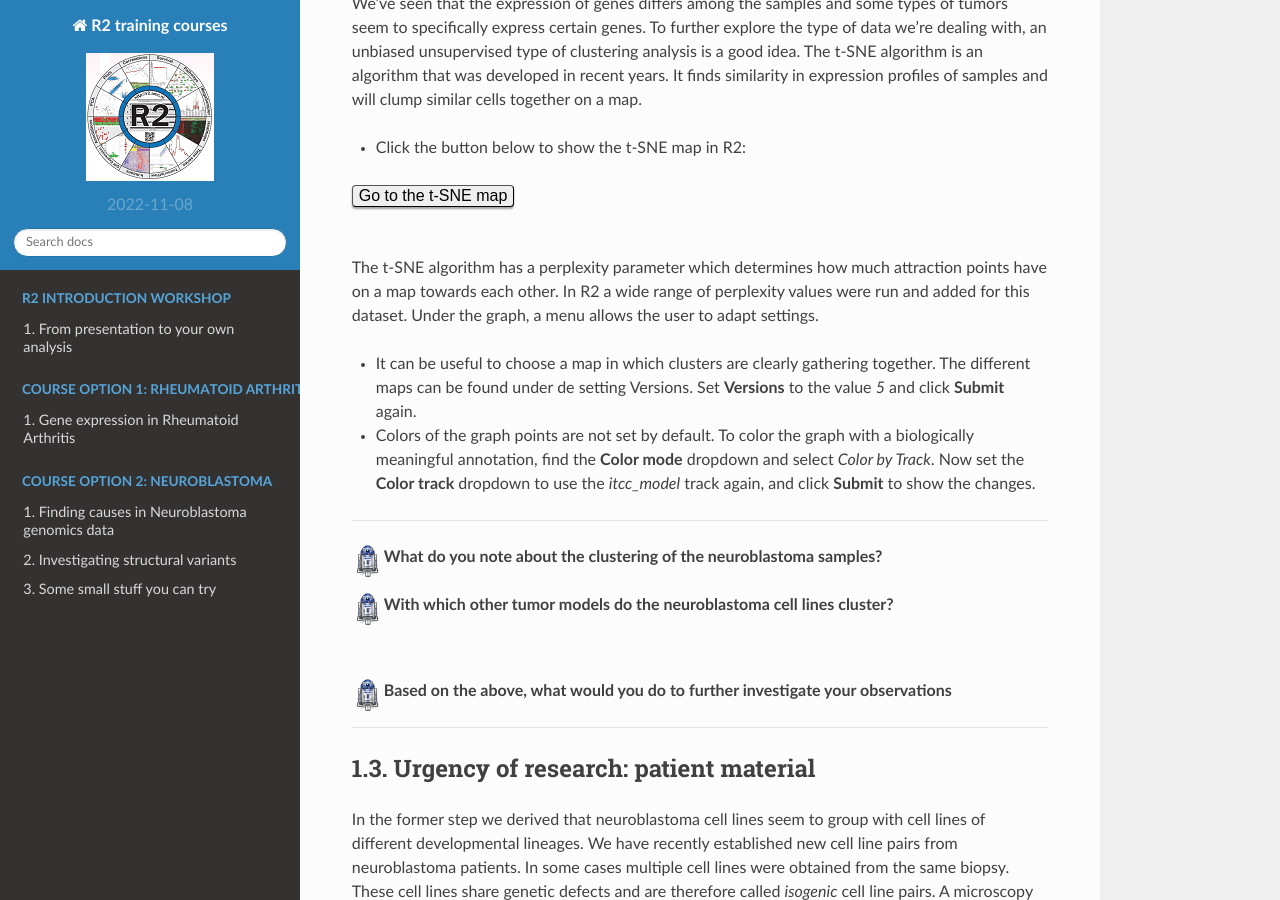
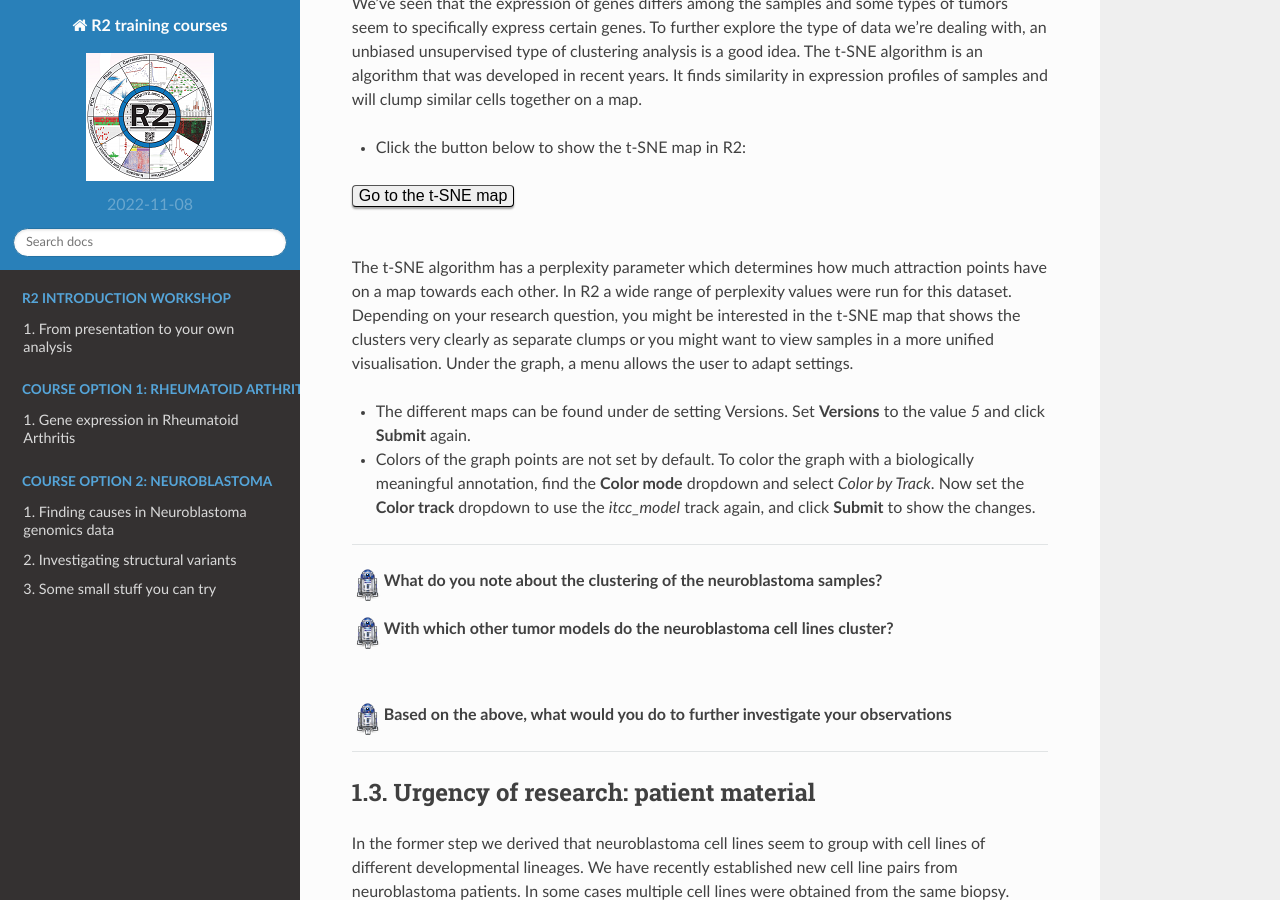
Before and after one commit to antronerds/r2-training-courses, a Sphinx documentation site: the page built from docs/Investigating_Tumor_Heterogeneity_student_version.md, in a window 1280 px wide and 900 px high, scrolled down 4530 px. Built offline with Sphinx 7.4.7 and the Read the Docs theme 2.0.0, drawn with Linux system fonts in a browser that asks for light colours; pages that are not in the unit, such as notebooks, are missing from menus; some of the changed text lies outside the part shown.

Commit message:
studenr course begin stuk form

```diff
--- a/docs/Investigating_Tumor_Heterogeneity_student_version.md
+++ b/docs/Investigating_Tumor_Heterogeneity_student_version.md
@@ -116,8 +116,8 @@
 <br>
 <br>
 
-The t-SNE algorithm has a perplexity parameter which determines how much attraction points have on a map towards each other. In R2 a wide range of perplexity values were run and added for this dataset. Under the graph, a menu allows the user to adapt settings.
-* It can be useful to choose a map in which clusters are clearly gathering together. The different maps can be found under de setting Versions. Set **Versions** to the value *5* and click **Submit** again.
+The t-SNE algorithm has a perplexity parameter which determines how much attraction points have on a map towards each other. In R2 a wide range of perplexity values were run for this dataset. Depending on your research question, you might be interested in the t-SNE map that shows the clusters very clearly as separate clumps or you might want to view samples in a more unified visualisation. Under the graph, a menu allows the user to adapt settings.
+*  The different maps can be found under de setting Versions. Set **Versions** to the value *5* and click **Submit** again.
 * Colors of the graph points are not set by default. To color the graph with a biologically meaningful annotation, find the **Color mode** dropdown and select *Color by Track*. Now set the **Color track** dropdown to use the *itcc_model* track again, and click **Submit** to show the changes.
 
 
@@ -274,7 +274,8 @@
 * Choose the proper track in the **Group by** dropdown and click **Submit**. An additional adjustable settings menu pops up.
 * Choose one of the types for **Group 1** and the other for **Group 2**.
 * Since we have only 8 samples make sure that the **Corr. voor multiple testing** is set to *No correction*. (More information on Correction for Multiple Testing can be found <a href="https://r2-tutorials.readthedocs.io/en/latest/Did_You_Know.html#multipletesting" target="_blank">here</a>) and click **Submit**.
-* A list of differentially expressed genes appears with correlation p-value < 0.01 in this dataset. Click on the magnifying glass icon in front of your favorite gene to see its expression in the sample set. Try an oppositely correlating gene as well.
+* A list of differentially expressed genes appears with correlation p-value < 0.01 in this dataset. Click on the magnifying glass icon in front of a gene of your choice to see its expression in the sample set.
+* The column **Difference** shows the correlation value between the track and the gene. Try an oppositely correlating gene as well.
 * Go back to the tab with the differentially expressed genes. This is still open in one of your browser tabs.
 * Click on the **Heatmap(zscore)** button in the right menu panel; a heatmap shows the expression of the differentially expressed genes for each sample.
 
```
